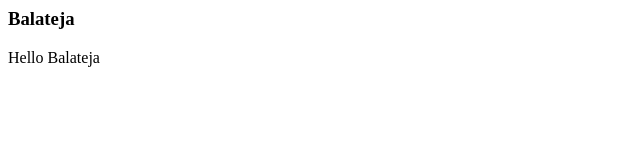
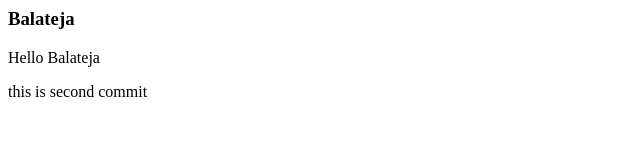
Before and after one commit to balatejabommeri/git-test, a plain HTML site: page index.html in a window 1280 px wide. Shown: the whole page, without its empty margins (0-640 px from the left). Drawn offline with Linux system fonts and the light colour scheme.

Commit message:
second commit

```diff
--- a/index.html
+++ b/index.html
@@ -2,5 +2,6 @@
     <body>
         <h3>Balateja</h3>
         <p>Hello Balateja</p>
+        <p>this is second commit</p>
     </body>
 </html>
```
